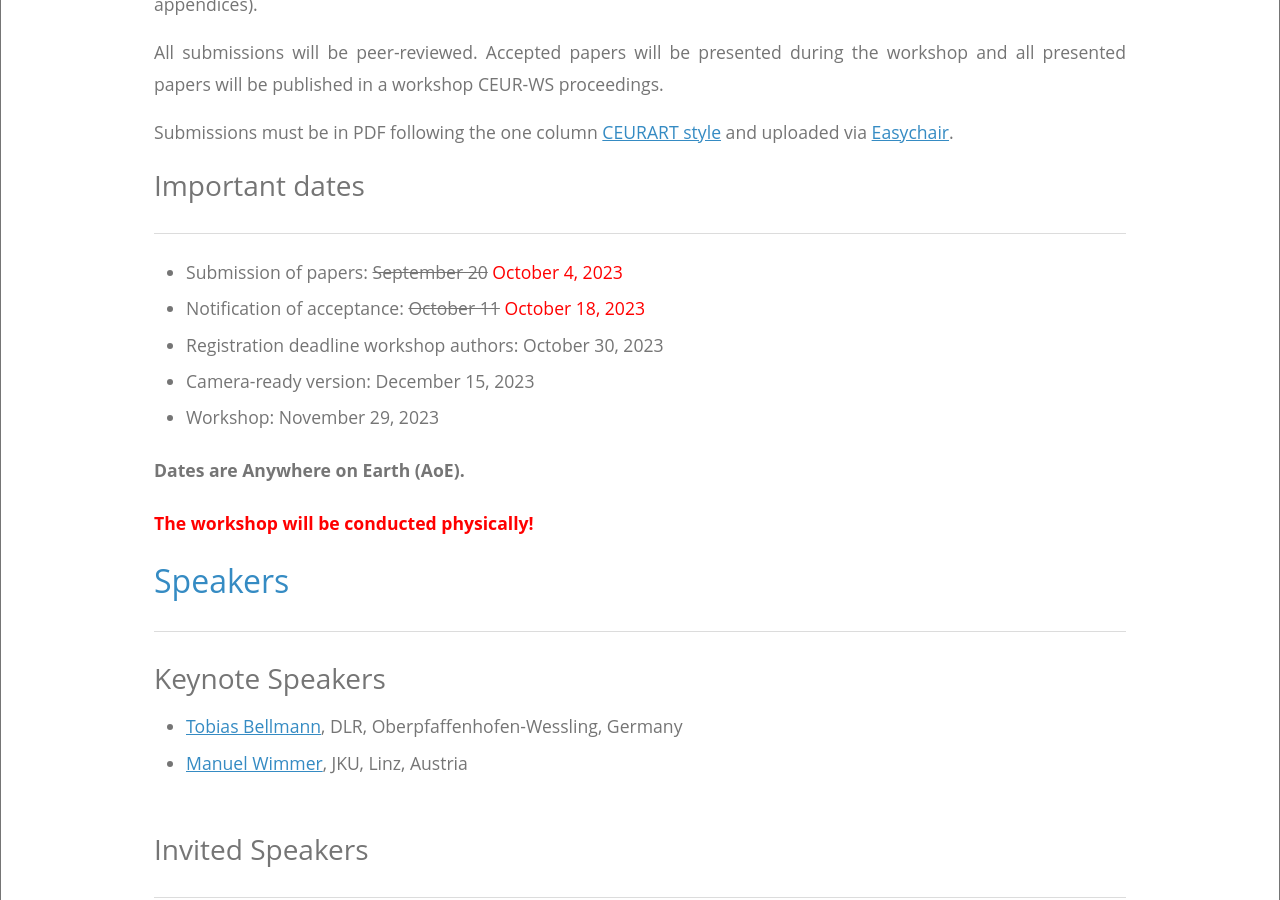
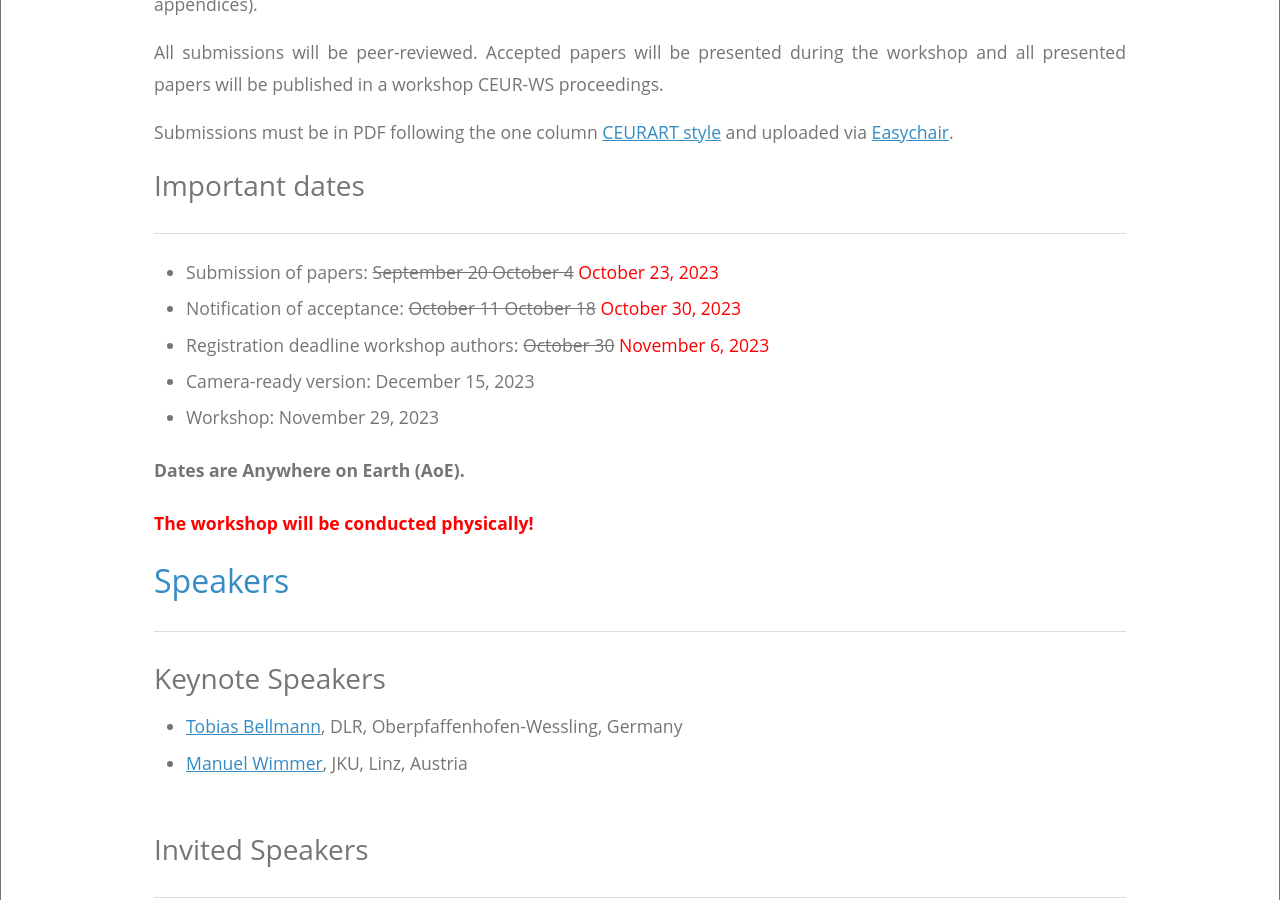
Before and after one commit to thedude81/dtworkshop, a Jekyll site: the page built from index.html, in a window 1280 px wide and 900 px high, scrolled down 2194 px. Built offline with Jekyll 4.4.1, drawn with Linux system fonts in a browser that asks for light colours.

Commit message:
Update index.html

```diff
--- a/index.html
+++ b/index.html
@@ -75,9 +75,9 @@ has_children: true
       <h3 id="important-dates">Important dates</h3>
       <hr>
       <ul>
-        <li>Submission of papers: <s>September 20</s><span style="color:red;"> October 4, 2023</span></li>
-        <li>Notification of acceptance: <s>October 11</s><span style="color:red;"> October 18, 2023</span></li>
-        <li>Registration deadline workshop authors: October 30, 2023</li>
+        <li>Submission of papers: <s>September 20</s><s> October 4</s><span style="color:red;"> October 23, 2023</span></li>
+        <li>Notification of acceptance: <s>October 11</s><s> October 18</s><span style="color:red;"> October 30, 2023</span></li>
+        <li>Registration deadline workshop authors: <s>October 30</s><span style="color:red;"> November 6, 2023</span></li>
         <li>Camera-ready version: December 15, 2023</li>
         <li>Workshop: November 29, 2023</li>
       </ul>
```
